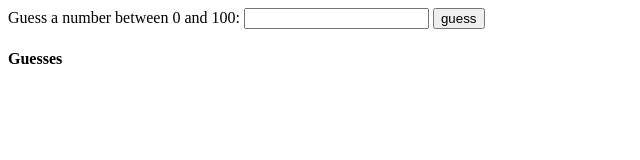
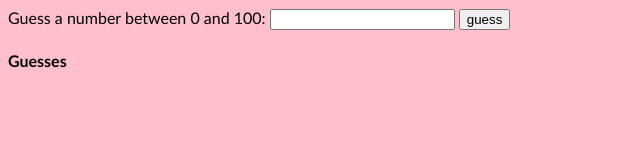
Before and after one commit to dgokman/guess_number_jquery, a plain HTML site: page index.html in a window 1280 px wide. Shown: the whole page, without its empty margins (0-640 px from the left). Drawn offline with nearby package versions, Linux system fonts and the light colour scheme.

Commit message:
added styling

```diff
--- a/index.html
+++ b/index.html
@@ -2,6 +2,7 @@
 <html>
   <head>
     <title>Guess the Number</title>
+    <link rel="stylesheet" href="style.css"/>
     <script src="http://ajax.googleapis.com/ajax/libs/jquery/2.1.1/jquery.min.js"></script>
   </head>
 
--- /dev/null
+++ b/style.css
@@ -0,0 +1,4 @@
+body {
+  background-color: pink;
+  font-family: calibri;
+}
```
